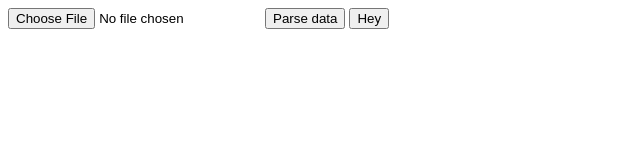
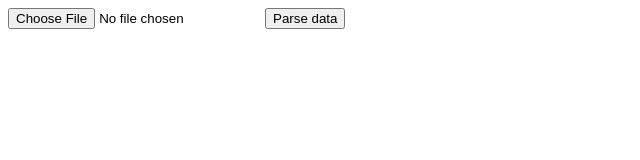
Before and after one commit to quangkhuat1995/sheet-demo, a plain HTML site: page index.html in a window 1280 px wide. Shown: the whole page, without its empty margins (0-640 px from the left). Drawn offline with Linux system fonts and the light colour scheme.

Commit message:
add parse buttons

```diff
--- a/index.html
+++ b/index.html
@@ -12,7 +12,7 @@
   <div id="grid"></div>
   <input type="file" id="file" value="">
   <button id="doParseDataBtn">Parse data</button>
-  <button id="buttons">Hey</button>
+  <div id="buttons"></div>
 
   <div id="output"></div>
 
--- a/js/dropsheet.js
+++ b/js/dropsheet.js
@@ -69,6 +69,7 @@ var DropSheet = function DropSheet(opts) {
 
   function process_wb(wb, sheetidx) {
     last_wb = wb;
+    console.log(wb);
     opts.on.wb(wb, sheetidx);
     var sheet = wb.SheetNames[sheetidx || 0];
     var json = to_json(wb)[sheet];
```
